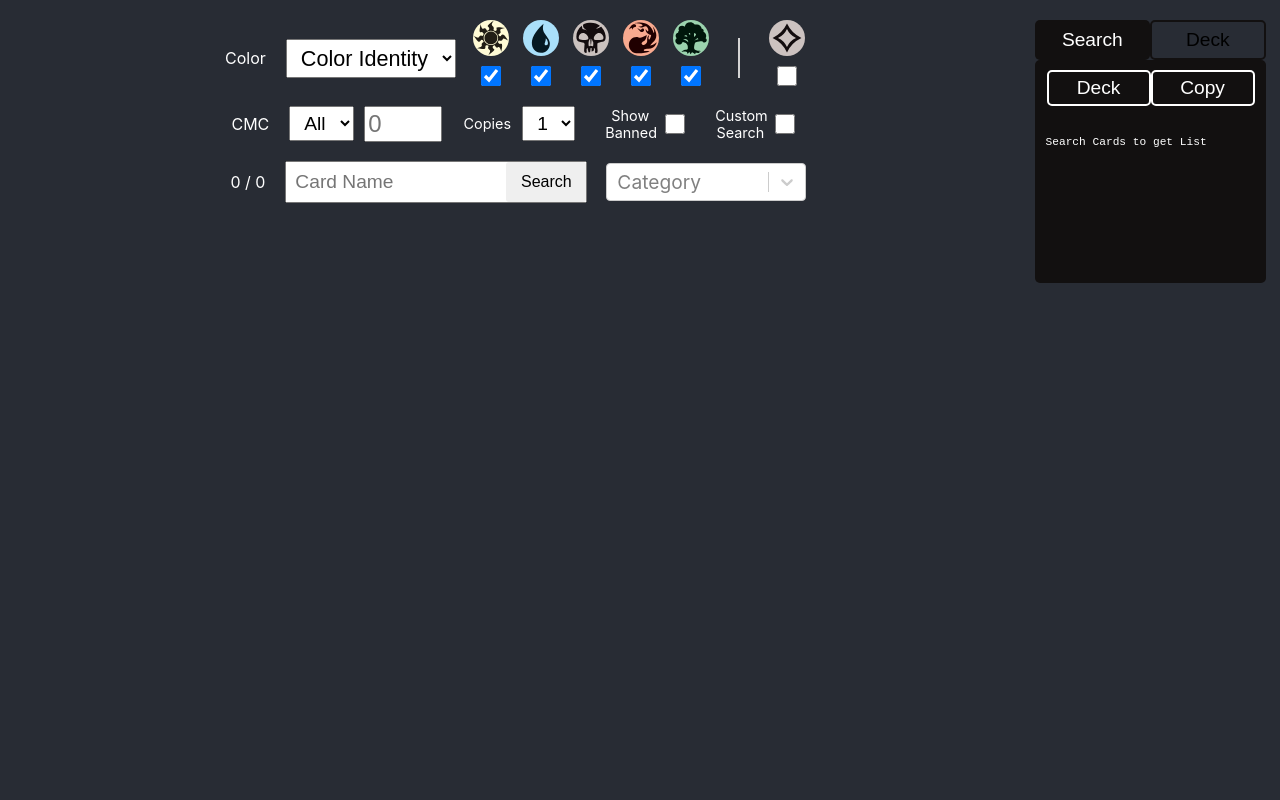
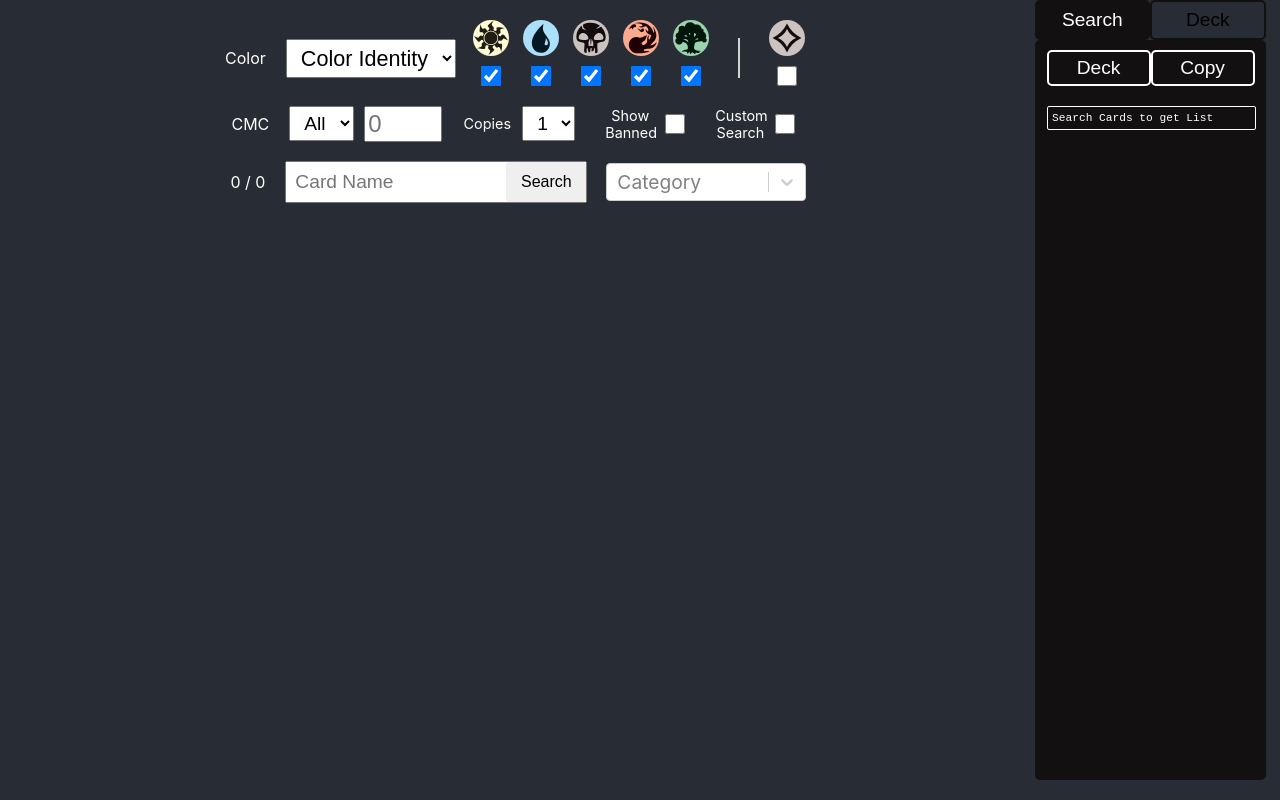
Before and after one commit to JustinTaylorWeiss/Deck-Builder, a React (Create React App) app: page / in a window 1280 px wide. Built offline with nearby package versions, Linux system fonts and the light colour scheme.

Commit message:
added fixed side bar and card hover fro search list

```diff
--- a/src/CardSearch/Card/component.js
+++ b/src/CardSearch/Card/component.js
@@ -9,6 +9,7 @@ import addToDeck from "./icons/addToDeck.svg"
 
 const Img = styled.img`
     width: 100%;
+    border-radius: 20px;
 `;
 
 const FlipIcon = styled.img``;
@@ -46,7 +47,7 @@ const AddToDeckIcon = styled.img`
 
 const Spacer = styled.div`
     display: inline-block;
-    height: 70px;
+    height: 42px;
     border-radius: 10px;
     flex: 3;
 `
--- a/src/CardSearch/SearchCluster/component.js
+++ b/src/CardSearch/SearchCluster/component.js
@@ -28,7 +28,7 @@ const Row = styled.div`
     flex-direction: row;
     justify-content: center;
     align-items: center;
-    margin: 10px 0 10px 0;
+    padding: 10px 0 10px 0;
 `;
 
 const SmallRow = styled.div`
--- a/src/SideList/component.js
+++ b/src/SideList/component.js
@@ -4,14 +4,16 @@ import styled from "styled-components";
 import checkmark from "./icons/checkmark.svg";
 
 const ListWrap = styled.div`
+    position: sticky;
     display: flex;
+    top: 0;
+    right: 0;
     flex-direction: column;
     justify-content: flex-start;
     align-items: flex-start;
     margin: 0 auto;
-    margin-top: 20px;
     width: 95%;
-    height: calc(100% - 20px);
+    height: 100vh;
 `;
 
 const Row = styled.div`
@@ -25,10 +27,11 @@ const Row = styled.div`
 
 const H3 = styled.h3`
     padding: 0;
-    margin: 10px auto 10px auto;
+    margin: 0px auto 10px auto;
     text-align: center;
     font-weight: normal;
-    font-size: 1.2rem;
+    font-size: 1.5rem;
+    font-weight: bold;
     @media (min-width: 2000px) {
         font-size: 1.5rem;
     }
@@ -51,8 +54,10 @@ const ListBlock = styled.pre`
     min-height: 50%;
     font-size: 1rem;
     margin: 0;
+    overflow-y: scroll;
     padding-bottom: 20px;
     border-radius: 5px;
+    margin-bottom: 20px;
 `
 const ListItem = styled.span`
     display: block;
@@ -63,8 +68,14 @@ const ListItem = styled.span`
     width: 80%;
     margin: 0 0 0 5%;
     white-space: normal;
-    padding-left: 1.5em;
+    padding: 5px 0;
+    padding-left: 2em;
     text-indent: -1.6em;
+    border: solid white 1px;
+    border-radius: 2px;
+    &:hover {
+        color: green;
+    }
     @media (min-width: 2000px) {
         font-size: 1.5rem;
     }
@@ -79,6 +90,17 @@ const ListItem = styled.span`
 const Img = styled.img`
     transform: translate(0, 5%);
 `
+
+const CardImg = styled.img`
+    position: fixed;
+    top: 50%;
+    transform: translate(0, -50%);
+    right: 20%;
+    width: 20%;
+    border-radius: calc(24px + 1rem);
+    border: solid black 1rem;
+    margin: 20px 0 0 20px;
+`;
 
 const TitleButton = styled.button`
     font-size: 1.2rem;
@@ -129,18 +151,13 @@ export const SideListWrapper = () => {
     const [clipboarded, setClipboarded] = useState(false);
     const [activeTab, setActiveTab] = useState("search");
     const [confirmClear, setConfirmClear] = useState(false);
-    const { fdb, cardSearch, addRemoveList, pushSeachListToDeck, numOfCopies, resetDeckList, deckList, isMidToSmallest } = useCards()
+    const [hoverCard, setHoverCard] = useState("");
+    const { db, cardSearch, cardObjArrToListString, addRemoveList, pushSeachListToDeck, numOfCopies, resetDeckList, deckList, isMidToSmallest, adjustDbToAddRemovedCard } = useCards();
 
-    const adjustDbToAddRemovedCard = (fdb, delim) => (
-        fdb.data.reduce((acc, card) => {
-            const cardName = (card?.card_faces ?? false)
-                ? card.card_faces[0].name + " // " + card.card_faces[1].name
-                : card.name
-            const numOfCard = (addRemoveList?.[card.oracle_id] ?? numOfCopies)
-            return numOfCard < 1
-                ? acc
-                : acc + delim + numOfCard + "x " + cardName
-        },"")
+    const findImage = (card) => (
+        (!card?.image_uris ?? false)
+        ? card.card_faces[0].image_uris.normal
+        : card.image_uris.normal
     )
 
     const clearButton = () => {
@@ -153,18 +170,26 @@ export const SideListWrapper = () => {
     }
 
     const copyButton = () => {
-        if(fdb)
+        if(db)
             navigator.clipboard.writeText(
-                adjustDbToAddRemovedCard(fdb, "\n")
+                (activeTab === "search")
+                    ? cardObjArrToListString(
+                        adjustDbToAddRemovedCard(db)
+                    ).reduce(
+                        (acc, nameText) => acc + nameText + "\n","")
+                    : deckList.map((card, i) => ((i !== 0) ? "\n" : "") + card)
             );
-        setClipboarded(fdb)
+        setClipboarded(db)
+        setTimeout(() => setClipboarded(false), 1000)
     }
 
     useEffect(() => {
         setClipboarded(false);
-    }, [cardSearch, setClipboarded])
+    }, [cardSearch, activeTab, setClipboarded])
 
-    return <ListWrap>
+    return <>
+        <ListWrap>
+            { hoverCard && <CardImg src={findImage(hoverCard.card)}/> }
             <Row $width={"100%"}>
                 <TitleButton onClick={() => setActiveTab("search")} $isActive={activeTab === "search"}>{ (isMidToSmallest) ? "Search" : "Search List"}</TitleButton>
                 <TitleButton onClick={() => setActiveTab("deck")} $isActive={activeTab === "deck"}>{ (isMidToSmallest) ? "Deck" : "Deck List"}</TitleButton>
@@ -190,32 +215,41 @@ export const SideListWrapper = () => {
                         </Button>
                     </Row>
                     <H3>{
-                    (fdb?.data ?? false) && "Total Cards: " +
-                        (activeTab === "search"
-                            ? adjustDbToAddRemovedCard(fdb, "^").split("^").slice(1).map((text)=> text.split("x")[0]).reduce((acc, num) => acc+Number(num),0)
-                            : deckList.map((text)=> text.split("x")[0]).reduce((acc, num) => acc+Number(num),0)
+                        ((db?.data ?? false) || activeTab !== "search") && "Total Cards: " + ((activeTab === "search")
+                            ? adjustDbToAddRemovedCard(db).length
+                            : deckList.length
                         )
                     }</H3>
                     {
-                    !fdb && <ListItem>{
-                        (activeTab === "search"
-                            ? "Search Cards to get List"
-                            : "Add Cards From Search List"
-                        )
-                    }</ListItem>
+                        !db && activeTab === "search" && <ListItem>
+                            Search Cards to get List
+                        </ListItem>
+                    }
+                    {
+                        (deckList.length < 1) && activeTab !== "search" && <ListItem>
+                            Add Cards From Search List
+                        </ListItem>
                     }
                     {
                         activeTab === "search"
-                        ?(fdb?.data ?? false) && adjustDbToAddRemovedCard(fdb, "^").split("^").slice(1).map((cardName, i) => (
+                            ?(db?.data ?? false) && cardObjArrToListString(
+                                adjustDbToAddRemovedCard(db)
+                            ).map((cardName, i) => (
                                 <Fragment key={`listFrag${i}`}>
-                                <ListItem>{cardName}</ListItem>
+                                    <ListItem
+                                        onMouseOver={() => setHoverCard(adjustDbToAddRemovedCard(db)[i])}
+                                        onMouseOut={() => setHoverCard("")}
+                                    >{cardName}</ListItem>
                                     <br/>
                                 </Fragment>
                             ))
-                        :(fdb?.data ?? false) && deckList && deckList.map((cardName, i) => (
+                            : deckList && deckList.map((cardName, i) => (
                                 <Fragment key={`listFrag${i}`}>
                                     { (i !== deckList.length-1)
-                                    ? <ListItem>{cardName}</ListItem>
+                                        ? <ListItem
+                                        //onMouseOver={() => setHoverCard(cardName)}
+                                        //onMouseOut={() => setHoverCard("")}
+                                        >{cardName}</ListItem>
                                         : <ListItem style={{color: "#217ab5"}}>{cardName}</ListItem>
                                     }
                                     <br />
@@ -224,4 +258,5 @@ export const SideListWrapper = () => {
                     }
                 </ListBlock>
         </ListWrap>
+    </>
 }
--- a/src/contexts/CardContext.js
+++ b/src/contexts/CardContext.js
@@ -40,16 +40,30 @@ export const CardProvider = ({ children }) => {
     const [selected, setSelected] = useState("")
     // Fetch Card Databse From API
 
-    const adjustDbToAddRemovedCard = (fdb, delim) => (
+    useEffect(() => {
+        const localDeckList = JSON.parse(localStorage.getItem("deckList"));
+        if(localDeckList)
+            setDeckList(localDeckList);
+    },[setDeckList])
+
+    useEffect(() => {
+        if(deckList.length > 0)
+            localStorage.setItem("deckList", JSON.stringify(deckList));
+    },[deckList])
+
+    const adjustDbToAddRemovedCard = (fdb) => (
         fdb.data.reduce((acc, card) => {
-            const cardName = (card?.card_faces ?? false)
-                ? card.card_faces[0].name + " // " + card.card_faces[1].name
-                : card.name
+            //const cardName = (card?.card_faces ?? false)
+                //? card.card_faces[0].name + " // " + card.card_faces[1].name
+                //: card.name
             const numOfCard = (addRemoveList?.[card.oracle_id] ?? numOfCopies)
-            return numOfCard < 1
-                ? acc
-                : acc + numOfCard + "x " + cardName + delim
-        },"")
+            return (numOfCard > 0)
+                ? [...acc, {quantity: numOfCard, card: card}]
+                : acc
+            //return numOfCard < 1
+                //? acc
+                //: acc + numOfCard + "x " + cardName + delim
+        },[])
     )
 
     const colorFilterToUriText = useCallback((colorFilter) => (
@@ -79,10 +93,20 @@ export const CardProvider = ({ children }) => {
                 : ""
     ),[]);
 
-    const addCardToDeckList = (cardName, quantity) => {
+    const addCardToDeckList = (card, quantity) => {
         if(quantity > 0)
-            setDeckList((prev) => [...prev, quantity + "x " + cardName])
+            setDeckList((prev) => [...prev, quantity + "x " + card])
     };
+
+    const cardObjArrToListString = (cardObjArr) => (
+        cardObjArr.map((cardObj) => (
+            "" + cardObj.quantity + "x " +
+            ((cardObj?.card?.card_faces ?? false)
+                ? cardObj.card.card_faces[0].name + " // " + cardObj.card.card_faces[1].name
+                : cardObj.card.name
+            )
+        ))
+    );
 
     const buildUri = useCallback((rootUri, cardSearch, cmcFilter, cmcFilterType, catagorySearch, showBannedCards, colorFilter, customSearch) => (
         rootUri +
@@ -162,7 +186,7 @@ export const CardProvider = ({ children }) => {
         if (fdb?.data ?? false)
         setDeckList((prev) => [
             ...prev,
-            ...adjustDbToAddRemovedCard(fdb, "^").split("^"),
+            ...cardObjArrToListString(adjustDbToAddRemovedCard(fdb)),
         ])
     }
 
@@ -178,6 +202,7 @@ export const CardProvider = ({ children }) => {
     }
 
     const resetDeckList = useCallback(() => {
+        localStorage.setItem("deckList", "[]");
         setDeckList([]);
     }, [setDeckList]);
 
@@ -217,7 +242,7 @@ export const CardProvider = ({ children }) => {
         setFilterType, adjustDbToAddRemovedCard,
         pushSeachListToDeck, resetDeckList,
         resetAddRemoveList, addCardToDeckList,
-        loadMoreCards,
+        loadMoreCards, cardObjArrToListString,
     };
 
     return <CardContext.Provider value={value}>{children}</CardContext.Provider>
--- a/src/index.css
+++ b/src/index.css
@@ -5,7 +5,6 @@ body {
         sans-serif;
     -webkit-font-smoothing: antialiased;
     -moz-osx-font-smoothing: grayscale;
-
     background-color: #282c34;
         min-height: 100vh;
         display: flex;
@@ -14,6 +13,7 @@ body {
         justify-content: flex-start;
         font-size: calc(10px + 2vmin);
         color: white;
+
 }
 
 code {
```
Also changed, not shown: src/App.js (+0 -20 lines), src/CardSearch/CardStackCluster/component.js (+9 -2 lines). Lines whose indentation alone changed are shown as unchanged.
